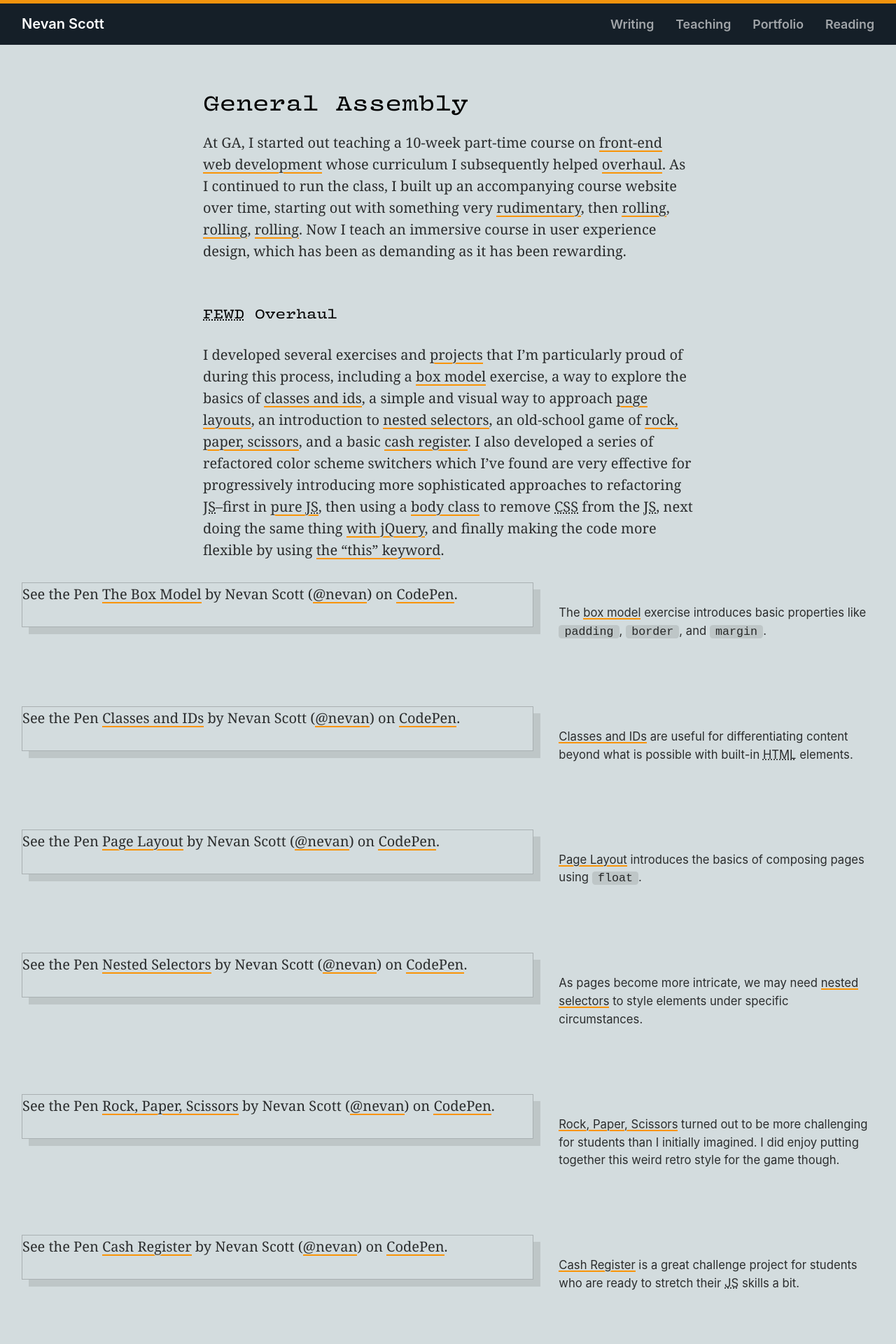
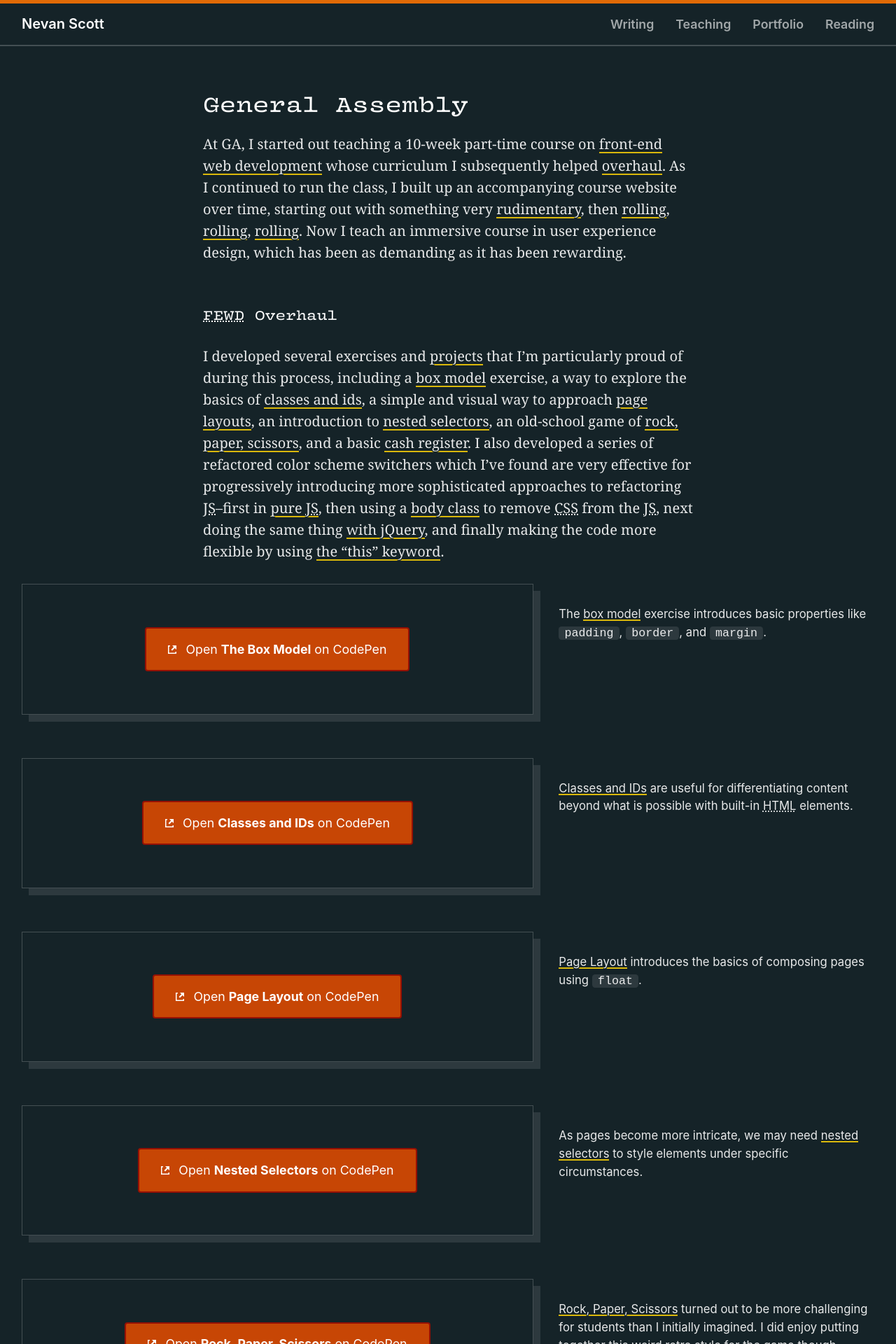
Before and after one commit to nevanscott/nevanscott.github.io, a Jekyll site: the page built from ga.md, in a window 1280 px wide. Shown: the top 1920 px of the page at 70% size. Built offline with Jekyll 4.4.1, drawn with Linux system fonts in a browser that asks for light colours; some web fonts are replaced; some of the changed text lies outside the part shown.

Commit message:
Better handling when Codepen script fails to load

```diff
--- a/_includes/codepen.html
+++ b/_includes/codepen.html
@@ -1 +1,8 @@
-<p data-height="500" data-theme-id="dark" data-slug-hash="{{ include.slug }}" data-default-tab="result" data-user="nevan" data-embed-version="2" data-pen-title="{{ include.title }}" class="codepen">See the Pen <a href="https://codepen.io/nevan/pen/{{ include.slug }}/">{{ include.title }}</a> by Nevan Scott (<a href="https://codepen.io/nevan">@nevan</a>) on <a href="https://codepen.io">CodePen</a>.</p>
+<p data-height="500" data-theme-id="dark" data-slug-hash="{{ include.slug }}" data-default-tab="result" data-user="nevan" data-embed-version="2" data-pen-title="{{ include.title }}" class="codepen">
+  <a href="https://codepen.io/nevan/pen/{{ include.slug }}/">
+    <svg class="icon" xmlns="http://www.w3.org/2000/svg" width="8" height="8" viewBox="0 0 8 8">
+      <path d="M0 0v8h8v-2h-1v1h-6v-6h1v-1h-2zm4 0l1.5 1.5-2.5 2.5 1 1 2.5-2.5 1.5 1.5v-4h-4z" />
+    </svg>
+    Open <strong>{{ include.title }}</strong> on CodePen
+  </a>
+</p>
--- a/_includes/scripts.html
+++ b/_includes/scripts.html
@@ -12,6 +12,7 @@ if ( hour >= 20 ) {
 } else {
   document.getElementsByTagName('html')[0].dataset.lightingmode = 'day';
 }
+document.getElementsByTagName('html')[0].dataset.lightingmode = 'dusk';
 
 // Open external links in new tab
 for(var c = document.getElementsByTagName("a"), a = 0;a < c.length;a++) {
--- /dev/null
+++ b/_sass/components/codepen.scss
@@ -0,0 +1,30 @@
+.codepen {
+  font-family: var(--font-family-caption);
+  font-size: var(--font-size-caption);
+  margin: var(--type-space-500) var(--type-space-300);
+  text-align: center;
+
+  a {
+    background-color: var(--button-color);
+    border: var(--link-stroke-width) solid var(--button-border-color);
+    border-radius: var(--button-border-radius);
+    box-shadow: none;
+    color: var(--button-text-color);
+    display: inline-block;
+    padding: var(--type-space-300) var(--type-space-400);
+    text-shadow: none;
+    transition: background-color 250ms, color 250ms;
+
+    &:hover {
+      background-color: var(--button-color--hover);
+      color: var(--button-text-color--hover);
+    }
+  }
+
+  .icon {
+    fill: currentColor;
+    height: 12px;
+    width: 12px;
+    margin-right: var(--type-space-200);
+  }
+}
--- a/_sass/globals/_color.scss
+++ b/_sass/globals/_color.scss
@@ -24,6 +24,12 @@ $secondary-hue-900: ($secondary-hue + 4 * $hue-spread);
 :root, [data-lightingmode=day], [data-lightingmode=dawn] {
   --brand-stroke-color: #{ hsl($accent-hue-400,90,50) };
   --brand-text-color: #{ hsl($accent-hue-400,93,48) };
+  --button-color: #{ hsl($accent-hue-200,95,45) };
+  --button-color--hover: #{ hsl($accent-hue-200,95,40) };
+  --button-text-color: white;
+  --button-text-color--hover: white;
+  --button-border-color: var(--button-color--hover);
+  --button-border-radius: 4px;
   --figure-drop-color: var(--highlight-color);
   --figure-stroke-color: #{ rgba(0,0,0,.2) };
   --hair-stroke-color: #{ rgba(0,0,0,.15) };
@@ -42,6 +48,8 @@ $secondary-hue-900: ($secondary-hue + 4 * $hue-spread);
 }
 [data-lightingmode=night], [data-lightingmode=dusk] {
   --brand-stroke-color: #{ hsl($accent-hue-400,90,30) };
+  --button-color: #{ hsl($accent-hue-300,90,35) };
+  --button-color--hover: #{ hsl($accent-hue-200,90,25) };
   --figure-drop-color: var(--highlight-color);
   --figure-stroke-color: var(--hair-stroke-color);
   --hair-stroke-color: #{ rgba(255,255,255,.2) };
@@ -59,7 +67,9 @@ $secondary-hue-900: ($secondary-hue + 4 * $hue-spread);
   --thin-stroke-color: #{ rgba(255,255,255,.25) };
 }
 [data-lightingmode=dusk] {
-  --brand-stroke-color: #{ hsl($accent-hue-500,95,45) };
+  --brand-stroke-color: #{ hsl($accent-hue-350,95,45) };
+  --button-color: #{ hsl($accent-hue-300,95,40) };
+  --button-color--hover: #{ hsl($accent-hue-200,95,30) };
   --link-stroke-color: #{ hsl($accent-hue-500,90,45) };
   --link-stroke-color--hover: #{ hsl($accent-hue-350,95,50) };
   --page-color: #{ hsl($secondary-hue-500,30,12) };
--- a/_sass/main.scss
+++ b/_sass/main.scss
@@ -2,6 +2,7 @@
 @import "globals/constants";
 @import "base";
 @import "layout";
-@import "components/teaser";
+@import "components/codepen";
 @import "components/figure";
 @import "components/footnotes";
+@import "components/teaser";
```
